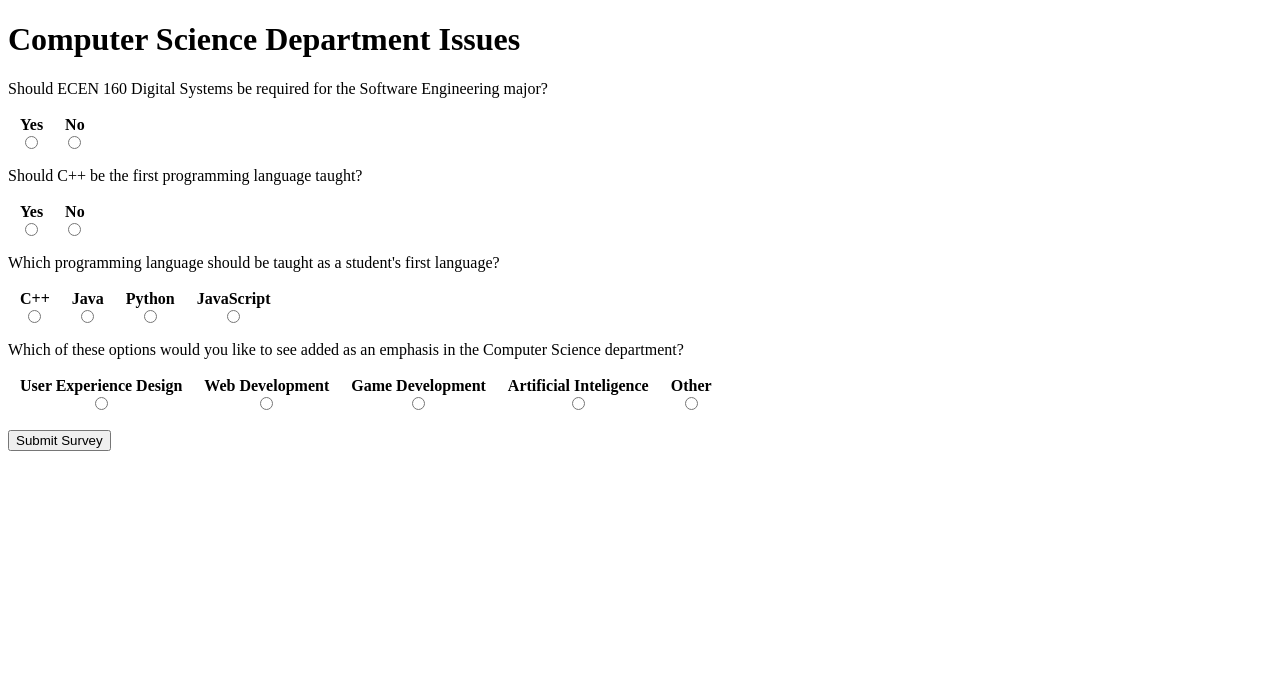
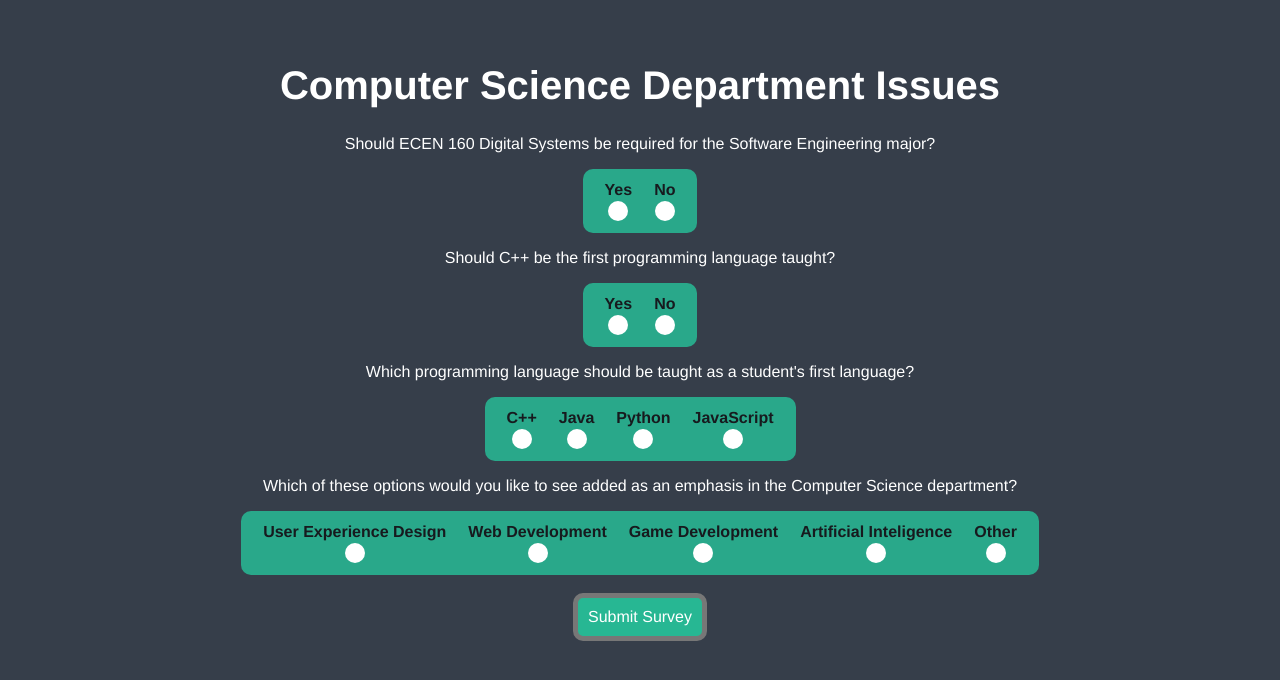
Before and after one commit to rtwayland/cs313-php, a PHP site: page /php_survey/survey.html in a window 1280 px wide. Shown: the top 680 px of the page. Run offline with PHP 8.4, Linux system fonts and the light colour scheme.

Commit message:
Adding styles

```diff
--- a/php_survey/survey.css
+++ b/php_survey/survey.css
@@ -1,7 +1,75 @@
+* {
+    color: #FFF;
+    background-color: #363E4A;
+    font-family: "Avenir Next", "Avenir", "Helvetica Neue", Helvetica, Arial, sans-serif;
+}
+.center-form {
+    display: block;
+    text-align: center;
+    margin-top: 5%;
+}
+h1 {
+  font-size: 2.5em;
+}
+table {
+    margin-left: auto;
+    margin-right: auto;
+    background-color: rgba(36, 214, 166, .7);
+    border-radius: 10px;
+    padding: 10px;
+}
 table input {
     display: block;
     margin: auto;
 }
 th, td {
     padding: 0px 10px 0px 10px;
+    background-color: rgba(36, 214, 166, .7);
+    color: #171a1e;
 }
+input[type="radio"] {
+    cursor: pointer;
+    -webkit-appearance: none;
+    width: 20px;
+    height: 20px;
+    border-radius: 50%;
+    background-color: white;
+    outline: none;
+    transition-property: background-color;
+    transition-duration: 0.25s;
+    transition-timing-function: linear;
+}
+/*input[type="radio"]::before {
+  content: "\2022";
+    color: rgba(36, 214, 166, 1);
+    font-size: 30px;
+    margin-left: 3px;
+    line-height: 23px;
+}*/
+input[type="radio"]:checked {
+  /*background-color: #171a1e;*/
+  background-color: #555;
+}
+button {
+  border: 5px solid #777;
+  cursor: pointer;
+  border-radius: 10px;
+  background-color: rgba(36, 214, 166, .8);
+  padding: 10px;
+  font-size: 1em;
+  outline: none;
+}
+
+button:hover {
+  border: 5px solid #555;
+  background-color: rgba(36, 214, 166, .5);
+}
+
+textarea {
+  margin-top: 20px;
+  background-color: white;
+}
+
+textarea::-webkit-input-placeholder {
+  font-size: 1.5em;
+}
--- a/php_survey/survey.html
+++ b/php_survey/survey.html
@@ -9,7 +9,7 @@
     <script type="text/javascript">
         function addTextArea() {
             var comment = document.getElementById('comment-box');
-            var box = "<textarea name='comment' rows='8' cols='40'></textarea>";
+            var box = "<textarea name='comment' rows='8' cols='40' placeholder='Write your comment here'></textarea>";
             if (document.getElementById('other').checked) {
                 comment.innerHTML = box;
                 comment.style.display = "block";
@@ -22,6 +22,7 @@
 </head>
 
 <body>
+    <div class="center-form">
         <form action="http://localhost/php/php_survey/survey_results.php" method="post">
             <h1>Computer Science Department Issues</h1>
             <p>Should ECEN 160 Digital Systems be required for the Software Engineering major?</p>
@@ -104,12 +105,10 @@
 
             <div id="comment-box"></div>
 
-
-
-
             <br>
             <button type="submit" name="button">Submit Survey</button>
         </form>
+    </div>
 </body>
 
 </html>
--- a/php_survey/survey_results.php
+++ b/php_survey/survey_results.php
@@ -27,6 +27,7 @@
   <head>
     <meta charset="utf-8">
     <title>Survey Results</title>
+    <link rel="stylesheet" href="survey.css" type="text/css">
   </head>
   <body>
     <h1>Survey Results</h1>
```
Lines whose indentation alone changed are shown as unchanged.
